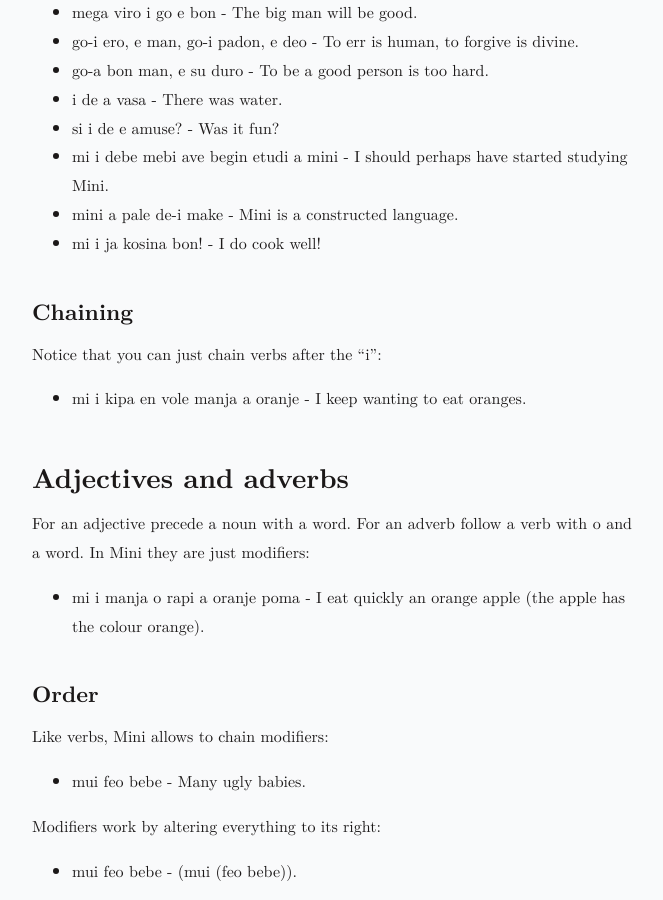
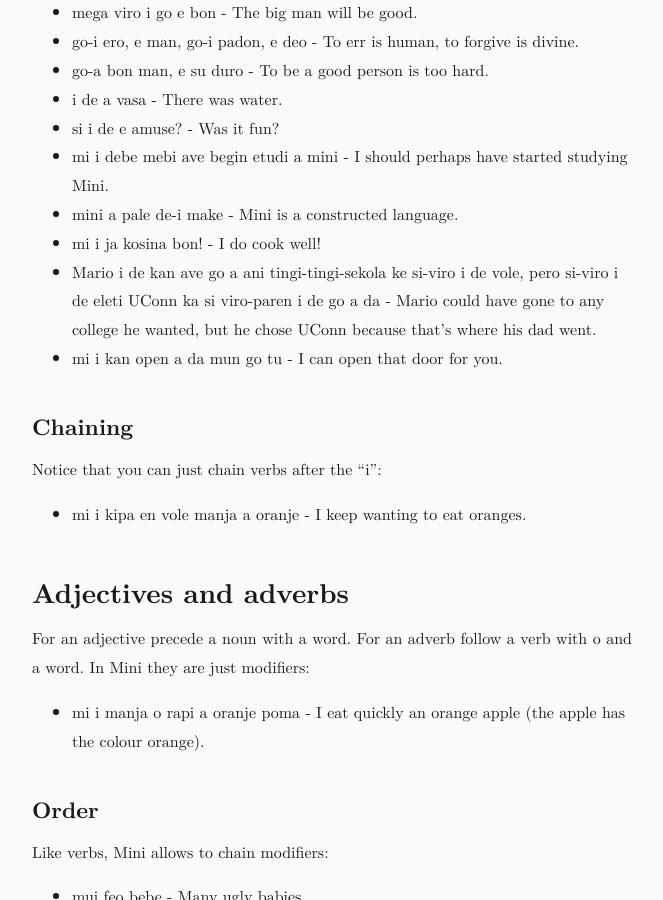
Before and after one commit to jProgr/jprogr.github.io, a Jekyll site: the page built from _posts/2023-06-27-mini-course-grammar.md, in a window 1280 px wide and 900 px high, scrolled down 6623 px. Shown: the whole window, without its empty margins (308-971 px from the left). Built offline with Jekyll 4.4.1, drawn with Linux system fonts in a browser that asks for light colours; some of the changed text lies outside the part shown.

Commit message:
Update content
Updated "Mini course: Grammar".

```diff
--- a/_posts/2023-06-27-mini-course-grammar.md
+++ b/_posts/2023-06-27-mini-course-grammar.md
@@ -232,6 +232,8 @@ Other examples:
 - mi i debe mebi ave begin etudi a mini - I should perhaps have started studying Mini.
 - mini a pale de-i make - Mini is a constructed language.
 - mi i ja kosina bon! - I do cook well!
+- Mario i de kan ave go a ani tingi-tingi-sekola ke si-viro i de vole, pero si-viro i de eleti UConn ka si viro-paren i de go a da - Mario could have gone to any college he wanted, but he chose UConn because that’s where his dad went.
+- mi i kan open a da mun go tu - I can open that door for you.
 
 ### Chaining
 
```
Also changed, not shown: other parts of _posts/2023-06-27-mini-course-grammar.md (+1 -1 lines).
